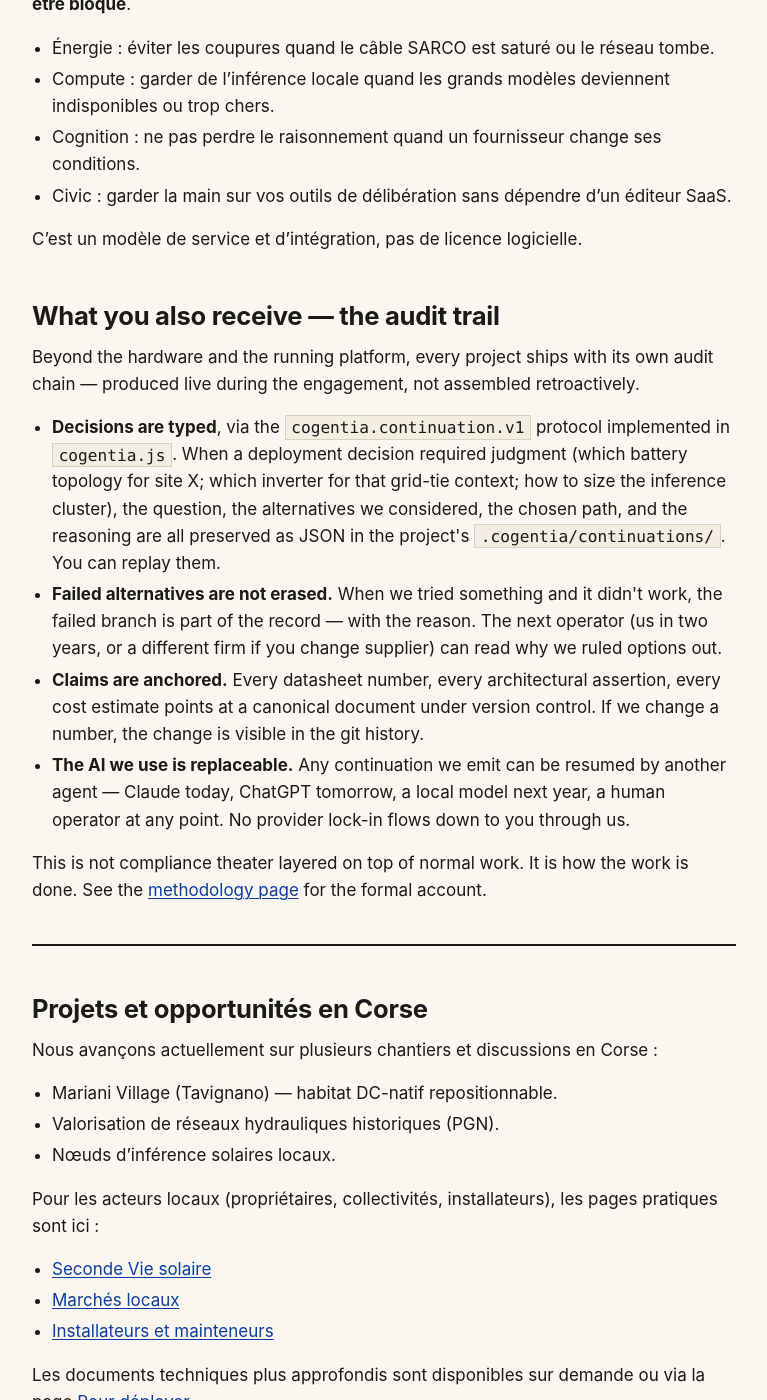
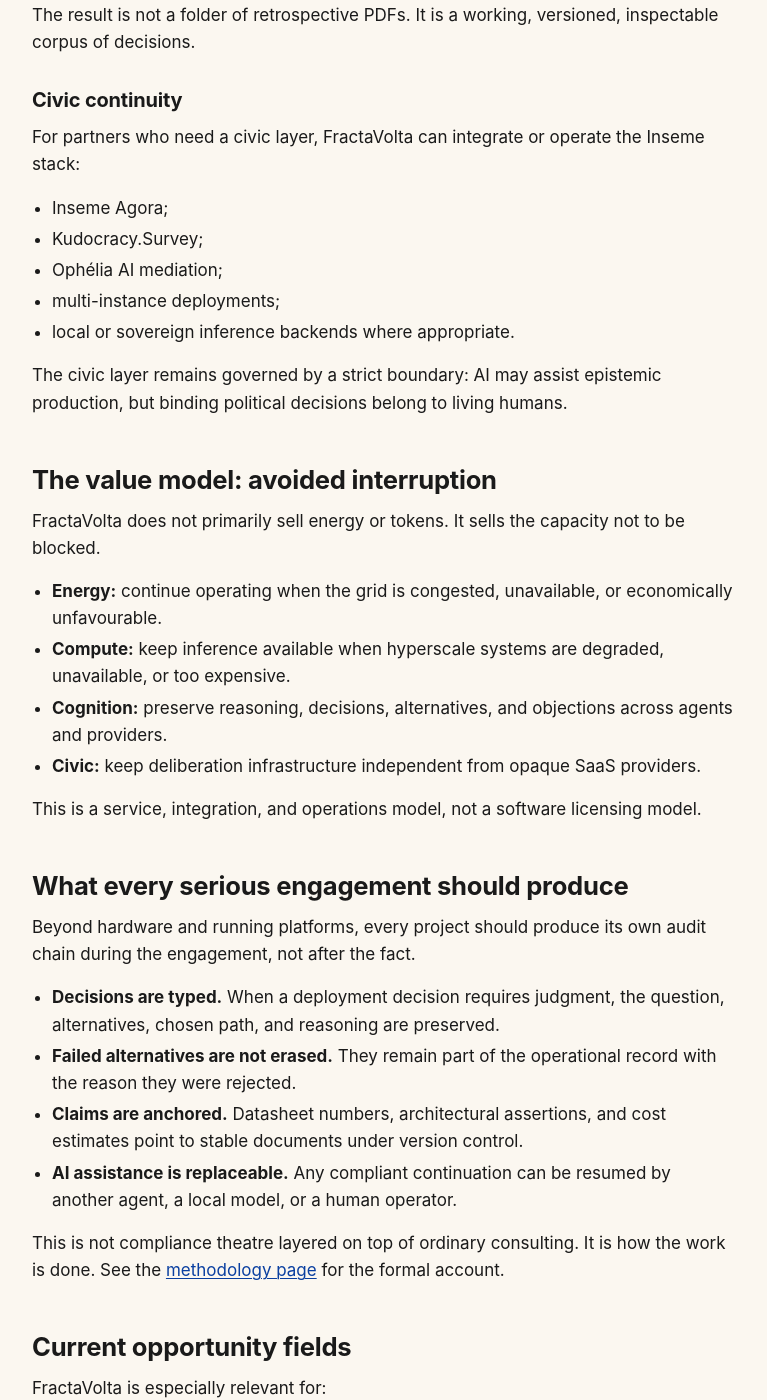
Before and after one commit to JeanHuguesRobert/FractaVolta, a Jekyll site: the page built from docs/for-partners.md, in a window 1280 px wide and 1400 px high, scrolled down 1970 px. Shown: the whole window, without its empty margins (56-823 px from the left). Built offline with Jekyll 4.4.1, drawn with Linux system fonts in a browser that asks for light colours; some of the changed text lies outside the part shown.

Commit message:
docs: clean partners page as English entry point

```diff
--- a/docs/for-partners.md
+++ b/docs/for-partners.md
@@ -1,121 +1,137 @@
 ---
 title: For partners
-subtitle: Energy and compute as integrated sovereignty infrastructure, billed for avoided interruption and audited at every layer.
-description: "FractaVolta travaille avec des partenaires publics et privés pour transformer du solaire local en capacité traçable et souveraine (énergie-paquet, inférence, civic tech). Modèle : intégration et opérations, pas de lock-in logiciel."
+subtitle: Energy, compute, cognition, and civic continuity as integrated sovereignty infrastructure.
+lang: en
+description: "FractaVolta works with public, private, and territorial partners to turn local solar energy into traceable capacity: packetized energy, sovereign inference, cognitive infrastructure, and civic continuity without software lock-in."
 canonical_url: https://fractavolta.com/for-partners
-last_stamped_at: 2026-05-15
-date: "2026-05-15"
-status: "draft — auto-filled (frontmatter cleanup)"
+last_stamped_at: 2026-06-02
+date: "2026-06-02"
+status: "active — English entry point"
 ---
 
 ## The commercial proposition
 
-Thirty years of asking "how do autonomous agents coordinate without a capturable centre?" — in programming languages, sensor networks, energy infrastructure, and democratic institutions. We know how to answer it as a stack. We charge for the engineering, integration, and operations — not for the answer.
+FractaVolta answers a long-standing question: **how can autonomous agents coordinate without a capturable centre?**
 
-We do not sell electrons on a grid, carbon credits, generic consulting, or closed-source SaaS lock-in. We do not license the software (it's MIT). We sell the deployment, the integration, the operations, and the regulatory and engineering judgment that makes the stack run on a real site.
+The same question appears in programming languages, sensor networks, energy infrastructure, cognitive tooling, and democratic institutions. FractaVolta treats it as an infrastructure problem and deploys a coherent stack across four layers: energy, compute, cognition, and civic continuity.
 
-**En résumé :** Nous concevons, déployons et exploitons des infrastructures locales (énergie + compute + civic) en Corse et en Méditerranée, avec traçabilité complète et sans dépendance à un fournisseur logiciel.
+We charge for engineering, integration, deployment, operations, and regulatory judgment. We do not charge for enclosing the underlying knowledge.
 
----
+## What we do not sell
 
-## Ce que nous proposons concrètement
+FractaVolta does not sell:
 
-### Énergie locale (Energy substrate)
+- electrons on a grid;
+- carbon credits;
+- generic consulting without operational responsibility;
+- closed-source SaaS lock-in;
+- proprietary licensing of the open-source software layer.
 
-Nous aidons à transformer une installation solaire en source de capacité utile et traçable sur le territoire :
+The software and research layers belong to an open corpus. The commercial value is in making the stack work on real sites, under real constraints, with auditable decisions and replaceable components.
 
-- Études de faisabilité spécifiques au site (dimensionnement, flux de paquets, cadre réglementaire).
-- Conception de nœuds DC-natifs 48V SELV (sécurisés, sans électricien agréé dans beaucoup de cas).
-- Ingénierie de containers batteries (2 MWh, certifiés transport maritime, traçables BLE).
-- Intégration de réseaux gravitationnels (PGN) quand le site s’y prête (cas Corse).
+## What we provide
 
-### Compute souverain (si pertinent pour votre projet)
+### Local energy substrate
 
-- Inférence locale solaire avec tarification CXU (énergie × efficacité × SLA) — prix auditable par inférence utile.
-- Nœuds edge solaires avec continuité garantie via Inference Packet Networks quand les grands fournisseurs sont indisponibles ou trop chers.
-- Pas de dépendance à un hyperscaler pour les fonctions critiques.
+We help transform solar installations and local energy assets into sources of useful, traceable capacity:
 
-### Intégration complète (si souhaité)
+- site-specific feasibility studies;
+- Energy Packet Network design;
+- photovoltaic, battery, and mobile storage architecture;
+- DC-native node design, including safe 48 V interfaces where appropriate;
+- battery container and mobile packet concepts when relevant;
+- provenance-aware operations and traceability of energy use.
 
-- Assemblage de la pile complète : énergie + compute souverain + couche de cognition (cogentia.js) + outils citoyens (inseme).
-- Configuration multi-instances pour communes ou sites (Kudocracy.Survey, Inseme Agora).
-- Médiation IA Ophélia sur nœuds locaux, sans appel à des API externes.
-- Traçabilité et audit complets de toutes les décisions — livrables standards du projet.
+### Sovereign compute substrate
 
-### Operations
+When useful, local or Mediterranean solar capacity can power sovereign inference:
 
-- Operational training for site staff
-- Deployment support
-- Cogentia Commons editor role (if you want the corpus methodology applied to your domain)
+- solar-backed edge inference nodes;
+- CXU-oriented cost modelling;
+- inference continuity when hyperscale providers degrade, become unavailable, or become geopolitically fragile;
+- local-first AI mediation for critical or civic use cases;
+- no dependency on a single hyperscaler for essential operations.
 
----
+### Cognitive infrastructure
 
-## Notre logique de valeur : la continuité évitée
+FractaVolta uses Cogentia as its open cognitive layer:
 
-Nous ne vendons pas de l’énergie ou des tokens. Nous vendons la **garantie de ne pas être bloqué**.
+- typed continuations;
+- cognitive packets;
+- `cogentia.js`-based audit trails;
+- provider-neutral AI-assisted knowledge production;
+- preservation of objections, alternatives, and failed branches.
 
-- Énergie : éviter les coupures quand le câble SARCO est saturé ou le réseau tombe.
-- Compute : garder de l’inférence locale quand les grands modèles deviennent indisponibles ou trop chers.
-- Cognition : ne pas perdre le raisonnement quand un fournisseur change ses conditions.
-- Civic : garder la main sur vos outils de délibération sans dépendre d’un éditeur SaaS.
+The result is not a folder of retrospective PDFs. It is a working, versioned, inspectable corpus of decisions.
 
-C’est un modèle de service et d’intégration, pas de licence logicielle.
+### Civic continuity
 
-## What you also receive — the audit trail
+For partners who need a civic layer, FractaVolta can integrate or operate the Inseme stack:
 
-Beyond the hardware and the running platform, every project ships with its own audit chain — produced live during the engagement, not assembled retroactively.
+- Inseme Agora;
+- Kudocracy.Survey;
+- Ophélia AI mediation;
+- multi-instance deployments;
+- local or sovereign inference backends where appropriate.
 
-- **Decisions are typed**, via the `cogentia.continuation.v1` protocol implemented in `cogentia.js`. When a deployment decision required judgment (which battery topology for site X; which inverter for that grid-tie context; how to size the inference cluster), the question, the alternatives we considered, the chosen path, and the reasoning are all preserved as JSON in the project's `.cogentia/continuations/`. You can replay them.
-- **Failed alternatives are not erased.** When we tried something and it didn't work, the failed branch is part of the record — with the reason. The next operator (us in two years, or a different firm if you change supplier) can read why we ruled options out.
-- **Claims are anchored.** Every datasheet number, every architectural assertion, every cost estimate points at a canonical document under version control. If we change a number, the change is visible in the git history.
-- **The AI we use is replaceable.** Any continuation we emit can be resumed by another agent — Claude today, ChatGPT tomorrow, a local model next year, a human operator at any point. No provider lock-in flows down to you through us.
+The civic layer remains governed by a strict boundary: AI may assist epistemic production, but binding political decisions belong to living humans.
 
-This is not compliance theater layered on top of normal work. It is how the work is done. See the [methodology page](./methodology) for the formal account.
+## The value model: avoided interruption
 
----
+FractaVolta does not primarily sell energy or tokens. It sells the capacity not to be blocked.
 
-## Projets et opportunités en Corse
+- **Energy:** continue operating when the grid is congested, unavailable, or economically unfavourable.
+- **Compute:** keep inference available when hyperscale systems are degraded, unavailable, or too expensive.
+- **Cognition:** preserve reasoning, decisions, alternatives, and objections across agents and providers.
+- **Civic:** keep deliberation infrastructure independent from opaque SaaS providers.
 
-Nous avançons actuellement sur plusieurs chantiers et discussions en Corse :
+This is a service, integration, and operations model, not a software licensing model.
 
-- Mariani Village (Tavignano) — habitat DC-natif repositionnable.
-- Valorisation de réseaux hydrauliques historiques (PGN).
-- Nœuds d’inférence solaires locaux.
+## What every serious engagement should produce
 
-Pour les acteurs locaux (propriétaires, collectivités, installateurs), les pages pratiques sont ici :
-- [Seconde Vie solaire](./fr/seconde-vie)
-- [Marchés locaux](./fr/marches)
-- [Installateurs et mainteneurs](./fr/installateurs)
+Beyond hardware and running platforms, every project should produce its own audit chain during the engagement, not after the fact.
 
-Les documents techniques plus approfondis sont disponibles sur demande ou via la page [Pour déployer](./for-deployers).
+- **Decisions are typed.** When a deployment decision requires judgment, the question, alternatives, chosen path, and reasoning are preserved.
+- **Failed alternatives are not erased.** They remain part of the operational record with the reason they were rejected.
+- **Claims are anchored.** Datasheet numbers, architectural assertions, and cost estimates point to stable documents under version control.
+- **AI assistance is replaceable.** Any compliant continuation can be resumed by another agent, a local model, or a human operator.
 
----
+This is not compliance theatre layered on top of ordinary consulting. It is how the work is done. See the [methodology page](./methodology) for the formal account.
 
-## Avec qui nous travaillons
+## Current opportunity fields
 
-Nous privilégions les partenaires qui cherchent de la **véritable souveraineté locale** :
+FractaVolta is especially relevant for:
 
-- Collectivités et autorités régionales
-- Exploitations agricoles et coopératives
-- Sites industriels ou touristiques avec besoins en autonomie énergétique et compute
-- Institutions qui veulent des outils de délibération sans dépendance à un éditeur
+- island territories and remote regions;
+- agricultural and cooperative sites;
+- campuses and student housing;
+- municipalities and local authorities;
+- industrial or tourist sites with energy autonomy needs;
+- institutions seeking deliberation tools without vendor lock-in;
+- partners working on Mediterranean energy, compute, and civic sovereignty.
 
-Nous ne travaillons pas avec des structures qui recherchent du lock-in logiciel, des chaînes d’audit opaques, ou de l’IA comme outil d’extraction.
+For Corsica-based owners, farmers, municipalities, installers, and local partners, the French operational entry point is [FractaVolta en Corse](./fr/).
 
----
+## Who we work with
 
-## Prochaines étapes
+We prioritise partners who want real local capacity rather than symbolic sovereignty:
 
-Si vous êtes une collectivité, un exploitant agricole, un installateur ou un acteur de l’énergie en Corse ou en Méditerranée et que vous voulez transformer du solaire local en capacité réelle et traçable, contactez-nous directement.
+- public authorities and territorial institutions;
+- agricultural holdings and cooperatives;
+- industrial, academic, or tourism sites;
+- energy and storage operators;
+- civic technology organisations;
+- research groups and open-source builders.
 
-**Contact direct :**
-- 📧 [jhr@baronsmariani.org](mailto:jhr@baronsmariani.org)
-- 🔗 [LinkedIn – FractaVolta](https://www.linkedin.com/company/fractavolta/)
+We do not work well with structures seeking software lock-in, opaque audit chains, or AI as an extraction mechanism.
 
-Pour les opportunités concrètes en Corse (propriétaires, collectivités, installateurs), voir directement la section [En Corse](./fr/).
+## How to engage
 
-Pour les aspects techniques (unités DC-natives, coûts, cadre réglementaire), consultez la page [Pour les porteurs de projet](./for-deployers).
+If you want to explore a deployment, pilot, study, or partnership, contact us directly.
 
-Nous répondons personnellement et dans les meilleurs délais.
+- [jhr@baronsmariani.org](mailto:jhr@baronsmariani.org)
+- [LinkedIn — FractaVolta](https://www.linkedin.com/company/fractavolta/)
 
-*Véhicule commercial : Dilorta SAS (Corse). Gouvernance des connaissances : Cogentia Commons.*
+For deployment details, see [For deployers](./for-deployers). For research and methodology, see [For researchers](./for-researchers) and [Papers](./papers).
+
+*Operational vehicle: Dilorta SAS where relevant for Corsica-based housing deployment. Knowledge governance: Cogentia Commons.*
```
